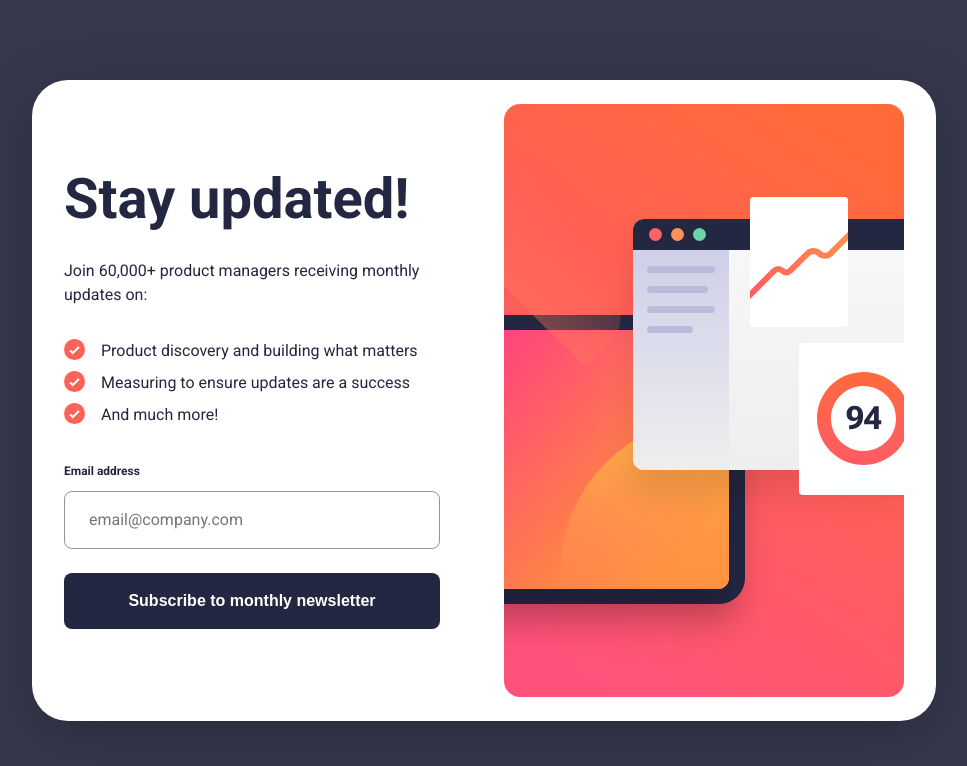
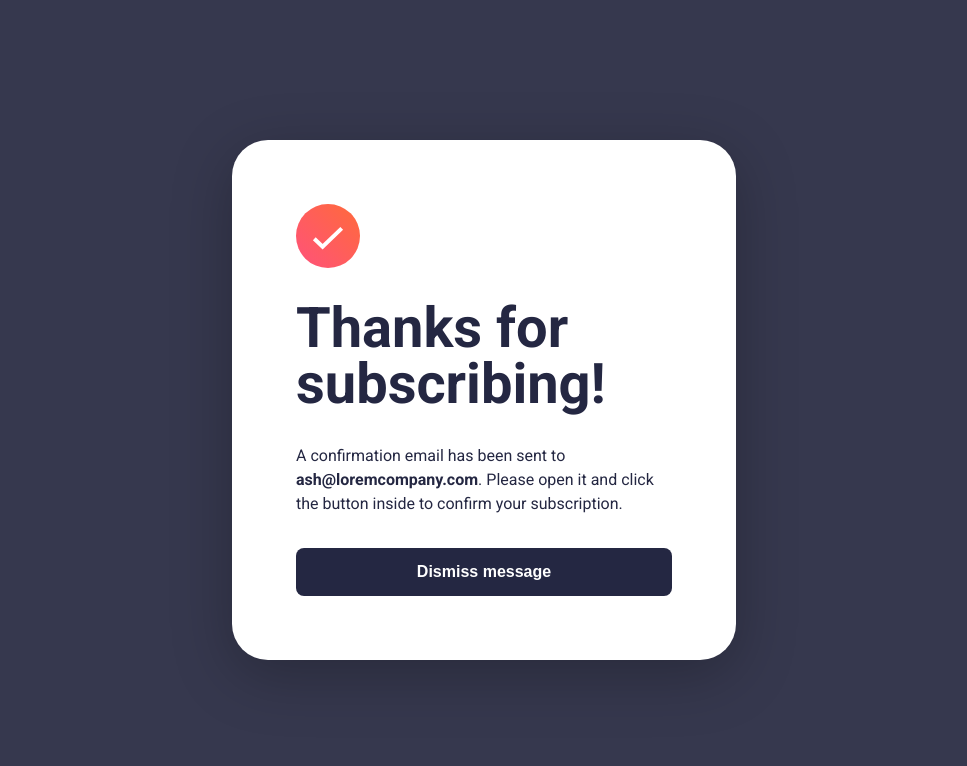
Before and after one commit to jmmarketing/newsletter-signup-FEM, a website built with Parcel: page index.html in a window 1280 px wide. Shown: the whole page, without its empty margins (156-1123 px from the left). Built offline with nearby package versions, Linux system fonts and the light colour scheme.

Commit message:
Success Container Buildout - Built out success message container. - Simple functionality so using .hide class _state to hide and show when needed.

```diff
--- a/index.html
+++ b/index.html
@@ -19,7 +19,7 @@
   <body>
     <main>
       <section class="newsletter">
-        <div action="" class="newsletter__content">
+        <div class="newsletter__content">
           <h1>Stay updated!</h1>
           <p>Join 60,000+ product managers receiving monthly updates on:</p>
           <ul class="newsletter__list">
@@ -38,7 +38,9 @@
               id="newsletter-input"
               placeholder="email@company.com"
             />
-            <button type="submit">Subscribe to monthly newsletter</button>
+            <button type="submit" id="email-submit">
+              Subscribe to monthly newsletter
+            </button>
           </form>
         </div>
         <div class="newsletter__image">
@@ -49,7 +51,16 @@
           />
         </div>
       </section>
-      <section class="success" hidden></section>
+      <section class="success" hidden>
+        <img src="./assets/images/icon-success.svg" alt="Success Icon" />
+        <h1>Thanks for subscribing!</h1>
+        <p>
+          A confirmation email has been sent to
+          <span>ash@loremcompany.com</span>. Please open it and click the button
+          inside to confirm your subscription.
+        </p>
+        <button id="dismiss-button">Dismiss message</button>
+      </section>
     </main>
   </body>
 </html>
--- a/sass/components/_newsletter.scss
+++ b/sass/components/_newsletter.scss
@@ -5,7 +5,8 @@
   box-shadow: 0px 15px 60px 0px rgba(0, 0, 0, 0.25);
   max-width: 904px;
   height: 641px; //Should not need once inner elements are built.
-  display: inline-flex;
+  //   display: inline-flex;
+  display: none; // Used while building success.
   gap: clamp(40px, 5vw, $spaccing-800-64px);
   width: 90vw;
   transition: width 0.3s ease;
@@ -53,6 +54,7 @@
       font-weight: 700;
       color: $color-red;
       opacity: var(--error-opacity);
+      transition: opacity 0.5s ease;
     }
 
     & label {
@@ -69,9 +71,10 @@
       font-size: $default-font-size;
       color: var(--input-text-color);
       background-color: var(--input-background);
+      transition: all 0.5s ease;
 
       &:focus {
-        border: 1px solid $color-blue-800;
+        border: var(--input-border);
         outline: none;
       }
     }
--- a/sass/components/_success.scss
+++ b/sass/components/_success.scss
@@ -1,3 +1,34 @@
 .success {
-  //   display: none;
+  background-color: $color-white;
+  padding: $spaccing-800-64px;
+  border-radius: 36px;
+  box-shadow: 0px 15px 60px 0px rgba(0, 0, 0, 0.25);
+  max-width: 504px;
+  height: 520px; //Should not need once inner elements are built.
+  display: flex;
+  flex-direction: column;
+  gap: $spacing-400-32px;
+  width: 90vw;
+  transition: width 0.3s ease;
+
+  & img {
+    height: 64px;
+    width: 64px;
+  }
+
+  & span {
+    font-weight: 700;
+  }
+
+  @include respond(phone) {
+    height: 100vh;
+    width: 100vw;
+    border-radius: 0;
+    padding: 149px $spacing-300-24px 70px;
+    // display: block;
+
+    & #dismiss-button {
+      margin-top: auto;
+    }
+  }
 }
--- a/src/js/controller.js
+++ b/src/js/controller.js
@@ -0,0 +1,8 @@
+const dismissButton = document.querySelector("#dismiss-button");
+const newsletterForm = document.querySelector(".newsletter__form");
+
+newsletterForm.addEventListener("submit", function (e) {
+  console.log("FIRES");
+  e.preventDefault();
+  newsletterForm.dataset.error = true;
+});
```
Also changed, not shown: sass/main.css, 1 other file.
